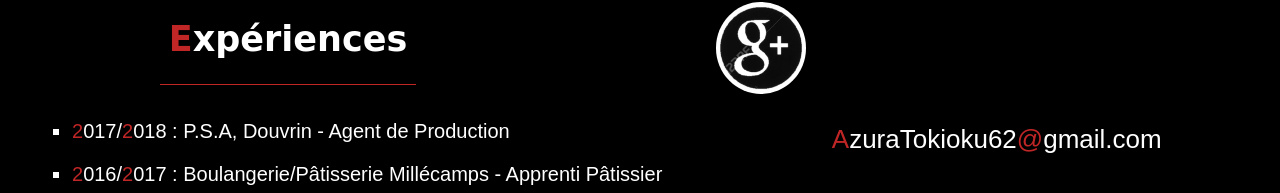
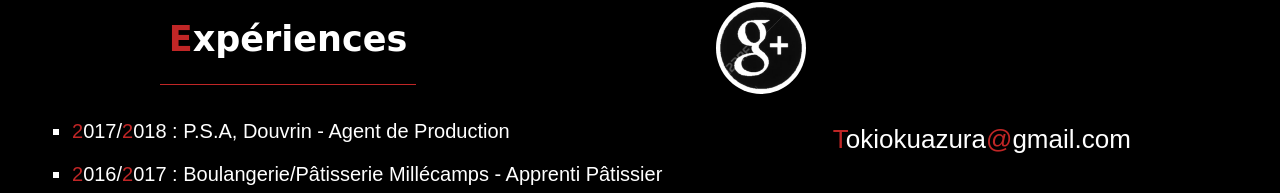
Before and after one commit to AzuraTokioku/Portefolio, a website: page index.html in a window 1280 px wide. Shown: the part 1770-1963 px from the top of the page. Drawn offline with Linux system fonts and the light colour scheme; a web font is replaced by a local one.

Commit message:
New Mail

```diff
--- a/index.html
+++ b/index.html
@@ -70,7 +70,7 @@
       <li><a href="https://www.instagram.com/azuratokioku/" class="link__logo">Instagram</a></li>
     </ul>
 <ul class="container__list">
-  <li class="gmail"><img src="img/Logogmail.jpg" alt="Logo gmail" class="container__logo"><a href="#formulaire" class="lien__contact"> <span class="red">A</span>zuraTokioku62<span class="red">@</span>gmail.com</a></li>
+  <li class="gmail"><img src="img/Logogmail.jpg" alt="Logo gmail" class="container__logo"><a href="#formulaire" class="lien__contact"> <span class="red">T</span>okiokuazura<span class="red">@</span>gmail.com</a></li>
   <li class="Facebook"><img src="img/LogoFacebook.jpg" alt="Logo facebook" class="container__logo "><a href="https://www.facebook.com/azura.tokioku" class="lien__contact"> <span class="red">A</span>zura Tokioku</a></li>
   <li class="Instagram"><img src="img/LogoInstagram.jpg" alt="Logo Instagram" class="container__logo"><a href="https://www.instagram.com/azuratokioku/." class="lien__contact"> <span class="red">A</span>zura Tokioku</a></li>
 </ul>
```
